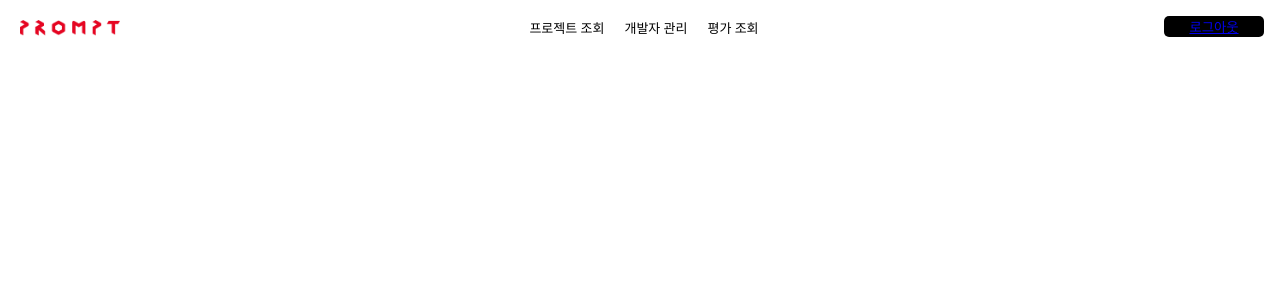
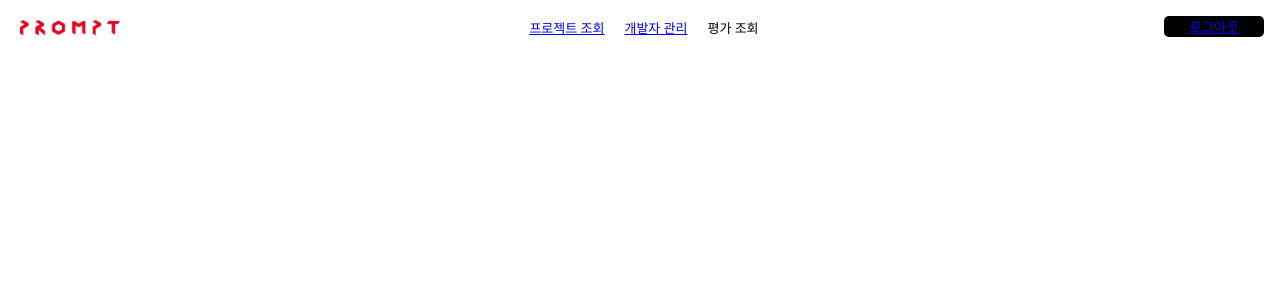
Before and after one commit to MJU-DBProj-2023/DBProj-Frontend, a React (Create React App) app in the folder client/: page / in a window 1280 px wide. Shown: the top 300 px of the page. Built offline with nearby package versions, Linux system fonts and the light colour scheme.

Commit message:
헤더 속 리스트  요소 진입  경로 추가

```diff
--- a/client/src/Layouts/Header.js
+++ b/client/src/Layouts/Header.js
@@ -11,8 +11,8 @@ const Header = () => {
             <div className="Header_wrap">
                 <img src={logo} alt="logo"/>
                 <ul className="List_wrap">
-                    <li>프로젝트 조회</li>
-                    <li>개발자 관리</li>
+                    <li><Link to="/Check_Proj">프로젝트 조회</Link></li>
+                    <li><Link to="/employee">개발자 관리</Link></li>
                     <li>평가 조회</li>
                 </ul>
                 <button><Link to="/login">로그아웃</Link></button>
```
